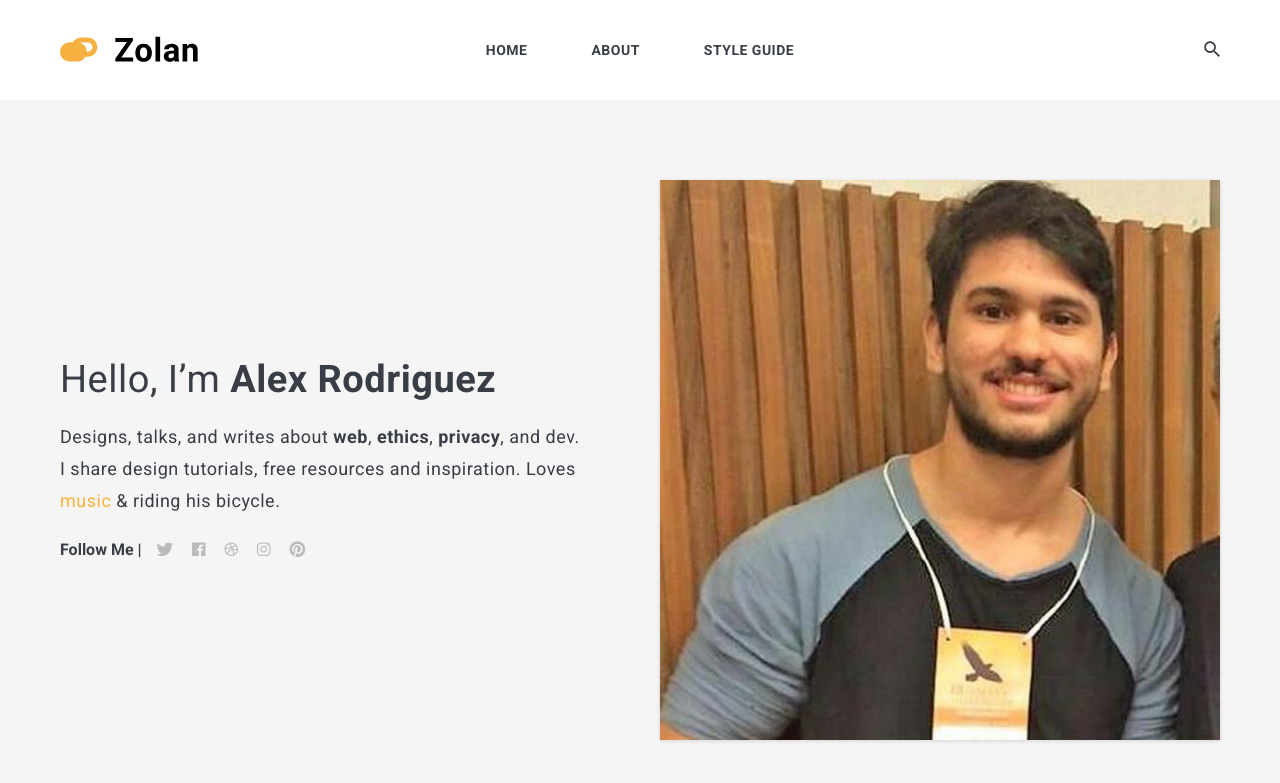
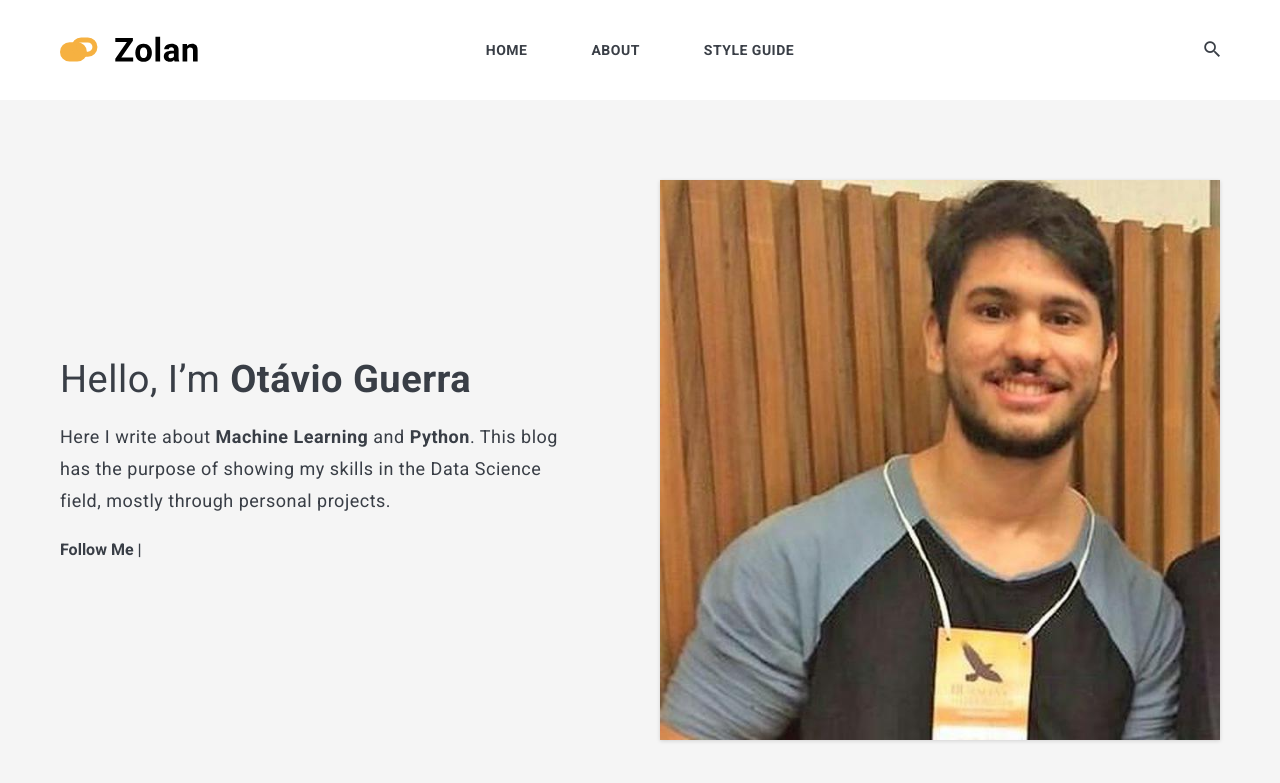
Before and after one commit to otaviomguerra/blog, a Jekyll site: the page built from index.html, in a window 1280 px wide and 900 px high. Shown: the top 783 px of the window. Built offline with Jekyll 4.4.1, drawn with Linux system fonts in a browser that asks for light colours; nearby versions of some CDN libraries; the list of posts is cut into pages by our own code; some of the changed text lies outside the part shown.

Commit message:
changed description in homepage

```diff
--- a/_data/settings.yml
+++ b/_data/settings.yml
@@ -1,8 +1,8 @@
 #-------------------------------
 # General Site Settings
-title: Zolan
+title: Otavio's Blog
 logo: logo.svg # You can add own logo.
-description: Zolan is modern minimal theme for Jekyll
+description: Personal blog about data science
 
 
 #-------------------------------
@@ -10,28 +10,29 @@ description: Zolan is modern minimal theme for Jekyll
 author:
   name: Alex Rodriguez
   image: 01.jpg
-  say-hello: Hello, I’m <strong>Alex Rodriguez</strong>
-  bio: Designs, talks, and writes about <strong>web</strong>, <strong>ethics</strong>, <strong>privacy</strong>, and dev. I share design tutorials, free resources and inspiration. Loves <a href="#">music</a> & riding his bicycle.
+  say-hello: Hello, I’m <strong>Otávio Guerra</strong>
+  bio: Here I write about <strong>Machine Learning</strong> and <strong>Python</strong>. This blog has the purpose of showing my skills in the Data Science field, mostly through personal projects.
 
 
 #-------------------------------
 # Contact links
-twitter: https://twitter.com/ # Add your Twitter handle
-facebook: https://facebook.com/ # Add your Facebook handle
-dribbble: https://dribbble.com/ # Add your Dribbble handle
-instagram: https://instagram.com/ # Add your Instagram handle
-pinterest: https://pinterest.com/ # Add your Pinterest handle
+twitter:  # Add your Twitter handle
+facebook:  # Add your Facebook handle
+dribbble:  # Add your Dribbble handle
+instagram:  # Add your Instagram handle
+pinterest:  # Add your Pinterest handle
+linkedin: https://www.linkedin.com/in/otavio-guerra/
 
 
 #-------------------------------
 # Comment Section (Disqus)
-disqus-identifier: mr-brown # add your shortname for Disqus Comment. For example mr-brown
+disqus-identifier: Author # add your shortname for Disqus Comment. For example mr-brown
 
 
 #-------------------------------
 # Instagram Feed
-instafeed: true # To enable the instafeed, use the value true. To turn off use the value false.
-instagram-profile: artemsheludko_ # Add instagram username
+instafeed: false # To enable the instafeed, use the value true. To turn off use the value false.
+instagram-profile:  # Add instagram username
 
 
 #-------------------------------
```
